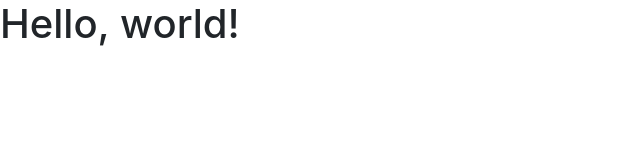
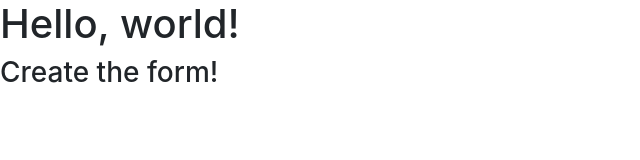
Before and after one commit to brisingr1/VocationandMissionProject, a plain HTML site: page index.html in a window 1280 px wide. Shown: the whole page, without its empty margins (0-640 px from the left). Drawn offline with nearby package versions, Linux system fonts and the light colour scheme.

Commit message:
Update index.html
Testing http://htmlpreview.github.io/?

```diff
--- a/index.html
+++ b/index.html
@@ -12,6 +12,7 @@
   </head>
   <body>
     <h1>Hello, world!</h1>
+    <h3>Create the form!</h3>
 
     <!-- Optional JavaScript -->
     <!-- jQuery first, then Popper.js, then Bootstrap JS -->
```
